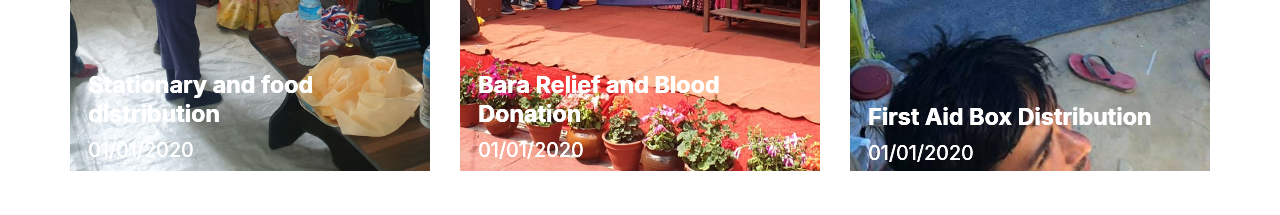
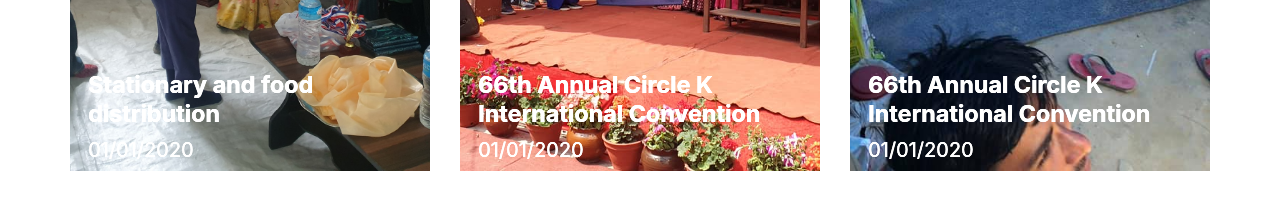
Before and after one commit to Azazel5/kiwanis-club, a React (Create React App) app: page /projects in a window 1280 px wide. Shown: the part 484-699 px from the top of the page. Built offline with nearby package versions, Linux system fonts and the light colour scheme.

Commit message:
Added the ImageModal to projects page
- An imageModal (with description) pops up on project click now
- I will now begin work on the Django REST API, which will take care of the mockup JSON in some of the files

```diff
--- a/src/components/Modals/ImageModal/ImageModal.js
+++ b/src/components/Modals/ImageModal/ImageModal.js
@@ -2,12 +2,13 @@
 import NormalModal from '../NormalModal/NormalModal'
 
 const ImageModal = props => {
-    const { closeModalHandler, modalBoxRef, selectedImage, imageDescription } = props
+    const { closeModalHandler, modalBoxRef, selectedProject } = props
 
     return (
         <NormalModal closeModalHandler={closeModalHandler} modalBoxRef={modalBoxRef}>
-            <img src={selectedImage} alt="description" className="image-modal--img" />
-            <p className="image-modal--p">{imageDescription}</p>
+            <img src={selectedProject.projectImage} alt="description" className="image-modal--img" />
+            <span className="image-modal--date centered">{selectedProject.projectDate}</span>
+            <p className="image-modal--p centered">{selectedProject.description}</p>
         </NormalModal>
     )
 }
--- a/src/components/Modals/ImageModal/ImageModal.scss
+++ b/src/components/Modals/ImageModal/ImageModal.scss
@@ -8,7 +8,15 @@
 
     &--p {
         font-size: 1.8rem;
-        padding: 3rem;
-        text-align: center;
+        padding: 1rem;
+    }
+
+    &--date {
+        font-size: 1.2rem;
     }
 }
+
+.centered {
+    text-align: center;
+    padding: 1rem;
+}
--- a/src/components/ProjectCard/ProjectCard.js
+++ b/src/components/ProjectCard/ProjectCard.js
@@ -1,14 +1,20 @@
 import './ProjectCard.scss'
 
 const ProjectCard = props => {
-    const { image, projectTitle, projectDate } = props
+    const { project, openModalHandler } = props
+
+    // This is a good way of calling your parent's event handlers i.e. simply pass it
+    // down as props and call it in the child component's event handler
+    const onProjectClickHandler = () => {
+        openModalHandler(project)
+    }
 
     return (
-        <div className="project-card">
-            <img src={image} alt="project" className="project-card__img" />
+        <div className="project-card" onClick={onProjectClickHandler}>
+            <img src={project.projectImage} alt="project" className="project-card__img" />
             <div className="project-card__textcontainer">
-                <h3 className="project-card__textcontainer--heading">{projectTitle}</h3>
-                <span className="project-card__textcontainer--date">{projectDate}</span>
+                <h3 className="project-card__textcontainer--heading">{project.projectTitle}</h3>
+                <span className="project-card__textcontainer--date">{project.projectDate}</span>
             </div>
         </div>
     )
--- a/src/containers/Events/Events.js
+++ b/src/containers/Events/Events.js
@@ -42,7 +42,7 @@
         </div>
     ))
 
-    // Fix the state initializer
+    // States
     const [modalOpen, setModalOpen] = useState({ 'status': null, 'selectedEvent': null })
     const modalBoxRef = useRef()
 
@@ -56,8 +56,12 @@
     }
 
     return (
-        <div className="events" ref={modalBoxRef}>
-            {modalOpen.status && <MapModal closeModalHandler={closeModalHandler} modalBoxRef={modalBoxRef} selectedEvent={modalOpen.selectedEvent} />}
+        <div className="events">
+
+            {modalOpen.status &&
+                <MapModal closeModalHandler={closeModalHandler} modalBoxRef={modalBoxRef}
+                    selectedEvent={modalOpen.selectedEvent} />}
+
             {events}
             <button className="events__button">Load More Events</button>
         </div>
--- a/src/containers/Events/Events.scss
+++ b/src/containers/Events/Events.scss
@@ -6,14 +6,13 @@
     font-size: 3rem;
 
     // Change this to a more specific selector because the modal gets a margin too if not
-    // & > *:not(:last-child) {
-    //     margin-bottom: 4rem;
-    // }
 
     &__row {
         display: flex;
         height: 40vh;
         border-bottom: 1px solid #e3e3e3;
+
+        margin-bottom: 4rem;
 
         &__child {
             width: 50%;
@@ -39,9 +38,9 @@
     }
 
     &__button {
+        padding: 1.5rem;
         font-size: 1.5rem;
         height: 4.5rem;
-        width: 12%;
         background-color: transparent;
         cursor: pointer;
         outline: none;
--- a/src/containers/Projects/Projects.js
+++ b/src/containers/Projects/Projects.js
@@ -1,21 +1,74 @@
+import React from 'react'
+import { useState, useRef } from 'react'
+
 import './Projects.scss'
 import ProjectCard from '../../components/ProjectCard/ProjectCard'
 import Project1 from '../../assets/Images/project1.jpg'
 import Project2 from '../../assets/Images/project2.jpg'
 import Project3 from '../../assets/Images/project3.jpg'
+import ImageModal from '../../components/Modals/ImageModal/ImageModal'
 
 const Projects = props => {
+    /** Hooks */
+    const [modalOpen, setModalOpen] = useState({ 'status': false, 'selectedProject': null })
+    const modalBoxRef = useRef()
+
+    /** Event handlers **/
+    const openModalHandler = (project) => {
+        setModalOpen({ 'status': true, 'selectedProject': project })
+    }
+
+    const closeModalHandler = () => {
+        setModalOpen({ 'status': false, 'selectedProject': null })
+    }
+
+    /** Sample JSON structure  */
+    const projectInfo = [
+        {
+            'key': 1,
+            'projectTitle': 'Stationary and food distribution',
+            'projectDate': '01/01/2020',
+            'projectImage': Project1,
+            'description': 'Project Description'
+        },
+
+        {
+            'key': 2,
+            'projectTitle': '66th Annual Circle K International Convention',
+            'projectDate': '01/01/2020',
+            'projectImage': Project2,
+            'description': 'Project Description'
+        },
+
+        {
+            'key': 3,
+            'projectTitle': '66th Annual Circle K International Convention',
+            'projectDate': '01/01/2020',
+            'projectImage': Project3,
+            'description': 'Project Description'
+        },
+    ]
+
+    /** Mapped/filtered variables  */
+
+    // Pass the openModalHandler and project to ProjectCard component, so it
+    // can call it in its own event handler and connect it to the project-card div
+    const projects = projectInfo.map(project => (
+        <React.Fragment key={project.key}>
+            <ProjectCard project={project} openModalHandler={openModalHandler} />
+        </React.Fragment>
+    ))
+
+    // If the modal's status is open, render the ImageModal component; else, just
+    // render the mapped projects
     return (
         <div className="projects">
-            <ProjectCard
-                image={Project1} projectTitle="Stationary and food distribution"
-                projectDate="01/01/2020" />
-            <ProjectCard
-                image={Project2} projectTitle="Bara Relief and Blood Donation"
-                projectDate="01/01/2020" />
-            <ProjectCard
-                image={Project3} projectTitle="First Aid Box Distribution"
-                projectDate="01/01/2020" />
+
+            {modalOpen.status &&
+                <ImageModal closeModalHandler={closeModalHandler} modalBoxRef={modalBoxRef}
+                    selectedProject={modalOpen.selectedProject} />}
+
+            {projects}
         </div>
     )
 }
```
